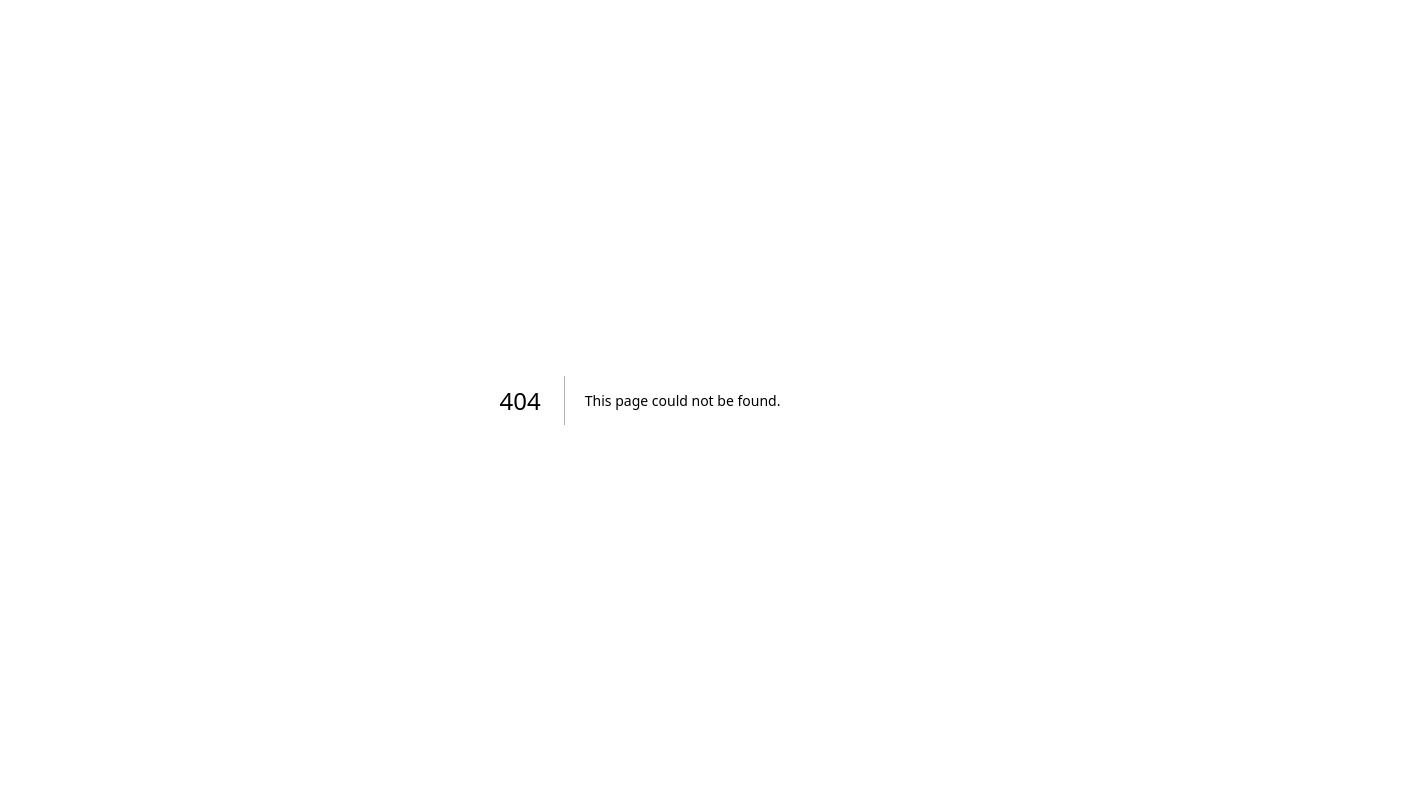
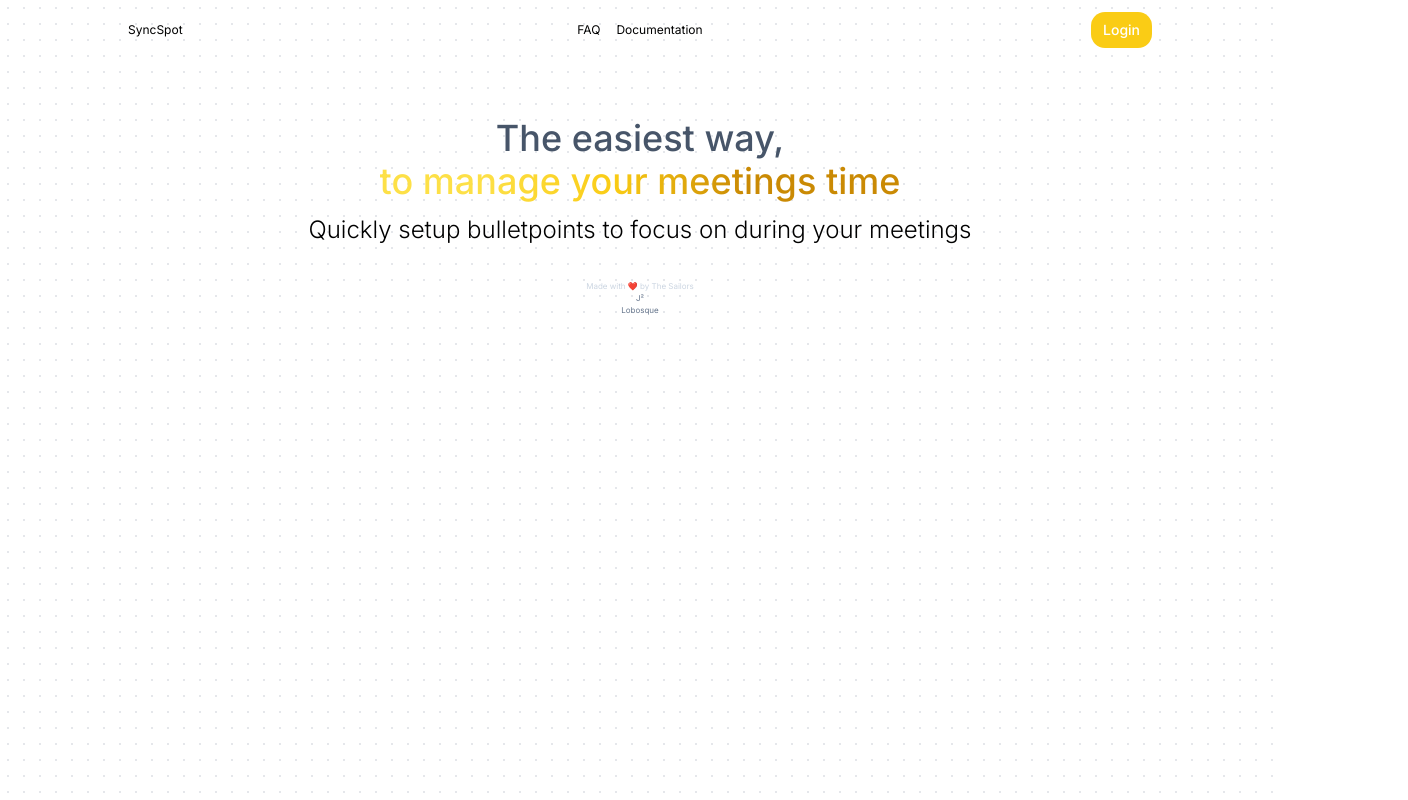
Before and after one commit to The-Sailors/syncspot, a Next.js app: page /landing in a window 1280 px wide. Before the commit this address had no page. Shown: the whole page, 1408 px wide, since content can reach past the window. Built offline with nearby package versions, Linux system fonts and the light colour scheme.

Commit message:
:sparkles: landing page

```diff
--- a/package.json
+++ b/package.json
@@ -12,6 +12,7 @@
     "@radix-ui/react-slot": "^1.0.2",
     "class-variance-authority": "^0.7.0",
     "clsx": "^2.1.0",
+    "framer-motion": "^11.0.20",
     "lucide-react": "^0.363.0",
     "next": "14.1.4",
     "react": "^18",
--- /dev/null
+++ b/src/app/landing/page.tsx
@@ -0,0 +1,78 @@
+'use client'
+import { motion } from 'framer-motion'
+
+import { Button } from '@/components/ui/button'
+
+export default function Home() {
+  return (
+    <div>
+      <div className="absolute inset-0 -z-10 h-full w-full bg-white bg-[radial-gradient(#e5e7eb_1px,transparent_1px)] [background-size:16px_16px]">
+        <header>
+          <nav className="mx-auto flex max-w-7xl items-center justify-center px-32 py-3 text-[12px]">
+            <span className="flex-1">SyncSpot</span>
+            <div className="flex items-center justify-center gap-4">
+              <a href="/#faq" className="no-underline hover:underline">
+                FAQ
+              </a>
+              <a href="/#doc" className="no-underline hover:underline">
+                Documentation
+              </a>
+            </div>
+            <div className="flex flex-1 justify-end">
+              <motion.button
+                whileHover={{ scale: 1.2 }}
+                whileTap={{ scale: 0.9 }}
+              >
+                <Button size={'sm'} className="text-white">
+                  Login
+                </Button>
+              </motion.button>
+            </div>
+          </nav>
+        </header>
+        <motion.div
+          initial={{ scale: 0.8 }}
+          animate={{ opacity: 1, scale: 1.2 }}
+          transition={{ ease: 'easeOut', duration: 1 }}
+        >
+          <section className="relative mx-auto flex max-w-2xl flex-col items-center gap-2 p-8 pt-16">
+            <h2 className="flex flex-col text-center text-3xl font-medium text-slate-600">
+              The easiest way,{' '}
+              <span className="bg-gradient-to-r from-yellow-300 from-20% via-yellow-400 to-yellow-600 to-70% bg-clip-text text-transparent">
+                to manage your meetings time
+              </span>
+            </h2>
+            <span className="text-xl font-light">
+              Quickly setup bulletpoints to focus on during your meetings
+            </span>
+          </section>
+        </motion.div>
+        <footer>
+          <div className="flex flex-col items-center justify-center py-4 text-[8px]">
+            <h4 className="text-slate-300">
+              Made with ❤️ by{' '}
+              <a
+                href="https://github.com/The-Sailors"
+                className="no-underline hover:underline"
+              >
+                The Sailors
+              </a>{' '}
+            </h4>
+            <a
+              href="https://twitter.com/jj_neno"
+              className="text-slate-500 no-underline hover:underline"
+            >
+              J²
+            </a>
+            <a
+              href="https://twitter.com/LLobosque"
+              className="text-slate-500 no-underline hover:underline"
+            >
+              Lobosque
+            </a>
+          </div>
+        </footer>
+      </div>
+    </div>
+  )
+}
--- a/src/app/page.tsx
+++ b/src/app/page.tsx
@@ -15,17 +15,17 @@ export default function Home() {
   return (
     <Card className="mx-auto w-full max-w-xl">
       <CardHeader>
-        <CardTitle>Defina suas tarefas</CardTitle>
+        <CardTitle>Define your tasks</CardTitle>
         <CardDescription>
-          Adicione as tarefas que você precisa realizar e estime o tempo que
-          levará para completá-las.
+          Add the tasks you need to complete and estimate how long they will
+          take.
         </CardDescription>
       </CardHeader>
       <CardContent className="grid gap-4 px-6 pb-2">
         <div className="flex items-center gap-4">
           <Circle className="h-4 w-4 text-gray-500" />
-          <Input className="flex-1" placeholder="Nome da tarefa" />
-          <Input className="w-24" placeholder="Temp Est(min)" type="number" />
+          <Input className="flex-1" placeholder="Task name" />
+          <Input className="w-24" placeholder="Time Est(min)" type="number" />
           <Button className="ml-auto h-6 w-6" size="icon" variant="outline">
             <Trash2 className="h-4 w-4" />
             <span className="sr-only">Remove task</span>
@@ -33,8 +33,8 @@ export default function Home() {
         </div>
         <div className="flex items-center gap-4">
           <Circle className="h-4 w-4 text-gray-500" />
-          <Input className="flex-1" placeholder="Nome da tarefa" />
-          <Input className="w-24" placeholder="Temp Est(min)" type="number" />
+          <Input className="flex-1" placeholder="Task name" />
+          <Input className="w-24" placeholder="Time Est(min)" type="number" />
           <Button className="ml-auto h-6 w-6" size="icon" variant="outline">
             <Trash2 className="h-4 w-4" />
             <span className="sr-only">Remove task</span>
@@ -42,8 +42,8 @@ export default function Home() {
         </div>
         <div className="flex items-center gap-4">
           <Circle className="h-4 w-4 text-gray-500" />
-          <Input className="flex-1" placeholder="Nome da tarefa" />
-          <Input className="w-24" placeholder="Temp Est(min)" type="number" />
+          <Input className="flex-1" placeholder="Task name" />
+          <Input className="w-24" placeholder="Time Est(min)" type="number" />
           <Button className="ml-auto h-6 w-6" size="icon" variant="outline">
             <Trash2 className="h-4 w-4" />
             <span className="sr-only">Remove task</span>
@@ -51,8 +51,8 @@ export default function Home() {
         </div>
         <div className="flex items-center gap-4">
           <Circle className="h-4 w-4 text-gray-500" />
-          <Input className="flex-1" placeholder="Nome da tarefa" />
-          <Input className="w-24" placeholder="Temp Est(min)" type="number" />
+          <Input className="flex-1" placeholder="Task name" />
+          <Input className="w-24" placeholder="Time Est(min)" type="number" />
           <Button className="ml-auto h-6 w-6" size="icon" variant="outline">
             <Trash2 className="h-4 w-4" />
             <span className="sr-only">Remove task</span>
@@ -63,12 +63,12 @@ export default function Home() {
         <div className="w-full">
           <Button className="" variant={'link'} size={'sm'}>
             <Plus className="mr-2 h-4 w-4" />
-            Adicionar tarefa
+            Add task
           </Button>
           <div className="py-2">
             <Button className="w-full">
               <Check className="mr-2 h-4 w-4" />
-              Gerar Google Meeting
+              Generate google meeting link
             </Button>
           </div>
         </div>
```
Also changed, not shown: 1 other file (tests, documents, lock files or other folders).
